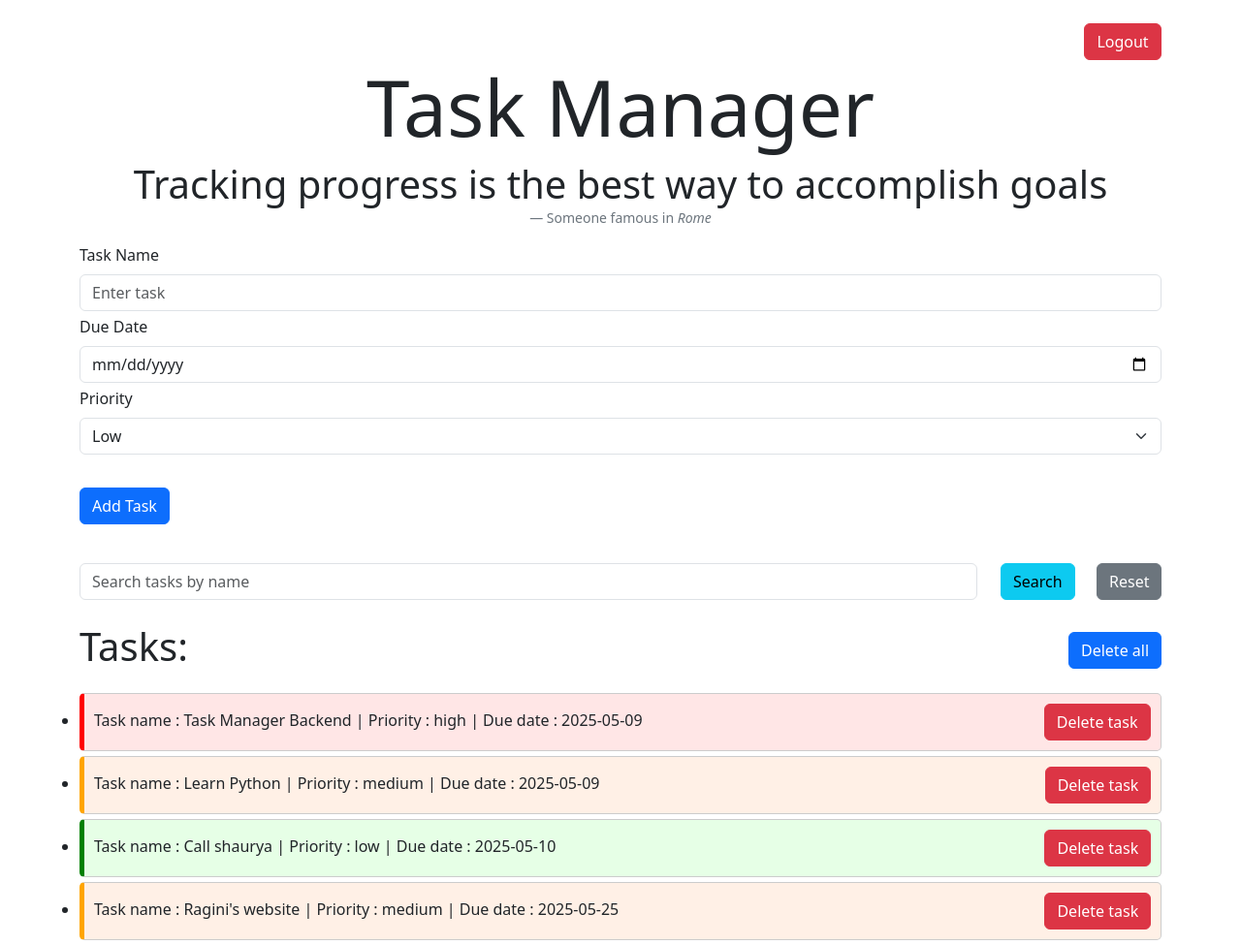
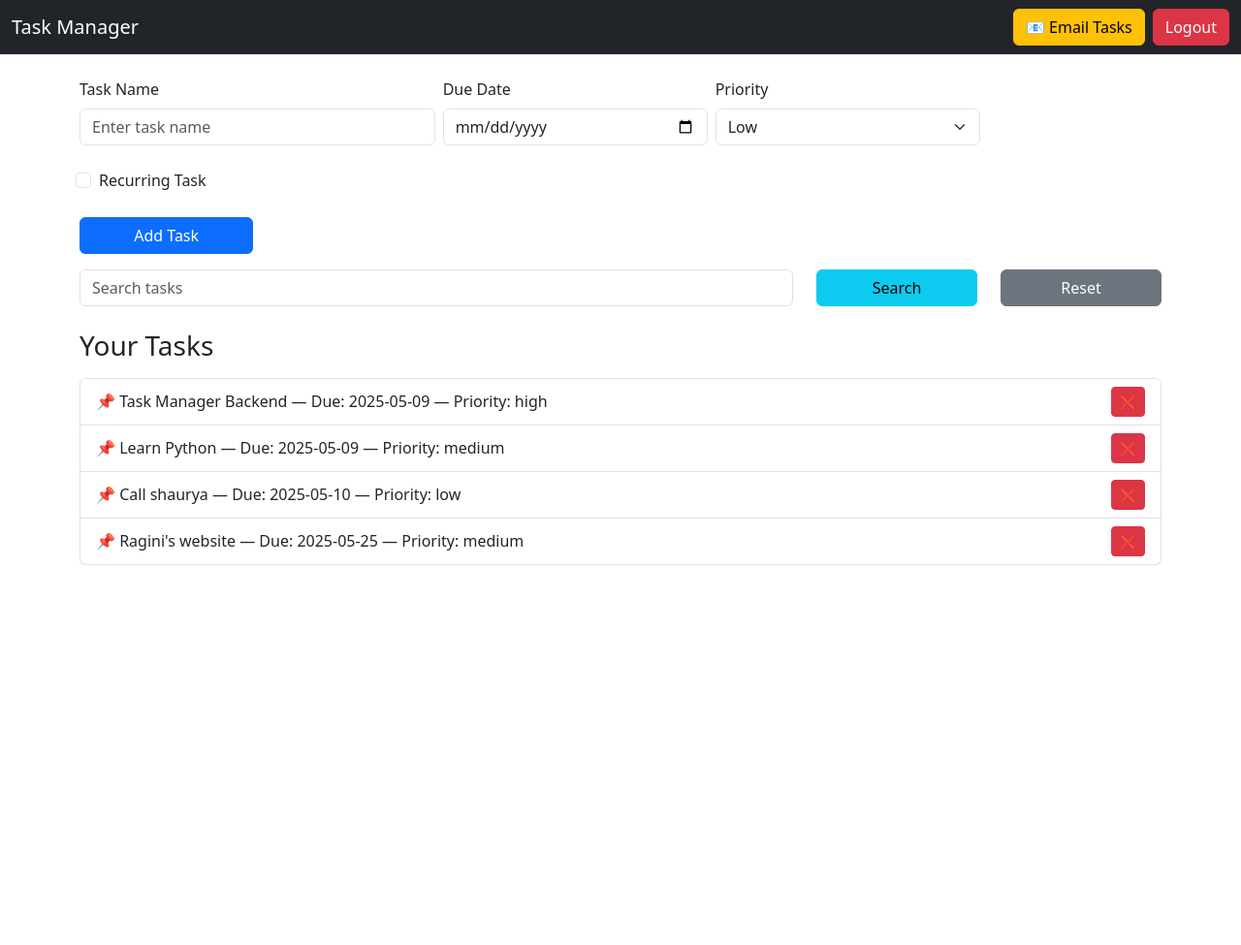
Before and after one commit to Shaurya200911/TaskManager, a Flask app: page / in a window 1280 px wide. Shown: the whole page at 97% size. After the commit the page ends 583 px from the top, so only its background shows below. Run offline with Flask 3, Linux system fonts and the light colour scheme; a user stored in the database is signed in; data comes from the database, SQL or seed files in the repository; both versions use the stored data as it was after the commit.

Commit message:
Task Manager design update

```diff
--- a/app.py
+++ b/app.py
@@ -1,12 +1,22 @@
 from flask import Flask, request, jsonify, redirect, url_for, render_template, session, send_from_directory
 from flask_sqlalchemy import SQLAlchemy
+from flask_mail import Mail, Message
 from datetime import datetime
 
 app = Flask(__name__)
 app.config['SECRET_KEY'] = 'your-secret-key'
 app.config['SQLALCHEMY_DATABASE_URI'] = 'sqlite:///database.db'
 app.config['SQLALCHEMY_TRACK_MODIFICATIONS'] = False
+
+# ✏️ FILL THIS SECTION WITH YOUR MAIL CREDENTIALS
+app.config['MAIL_SERVER'] = 'smtp.gmail.com'
+app.config['MAIL_PORT'] = 587
+app.config['MAIL_USE_TLS'] = True
+app.config['MAIL_USERNAME'] = 'skc112009@gmail.com'       # <-- replace with your Gmail
+app.config['MAIL_PASSWORD'] = 'qefl ranj fhsy mudo'     # <-- replace with App Password
+
 db = SQLAlchemy(app)
+mail = Mail(app)
 
 class User(db.Model):
     id = db.Column(db.Integer, primary_key=True)
@@ -14,18 +24,15 @@ class User(db.Model):
     email = db.Column(db.String(100), unique=True, nullable=False)
     password = db.Column(db.String(100), nullable=False)
 
-    def __repr__(self):
-        return f'<User {self.id}>'
-
 class Task(db.Model):
     id = db.Column(db.Integer, primary_key=True)
     title = db.Column(db.String(100), nullable=False)
     duedate = db.Column(db.Date, nullable=False)
     priority = db.Column(db.String, nullable=False)
+    completed = db.Column(db.Boolean, default=False)
+    recurring = db.Column(db.Boolean, default=False)  # ✅ new field
     user_id = db.Column(db.Integer, db.ForeignKey('user.id'), nullable=False)
 
-    def __repr__(self):
-        return f'<Task {self.id}>'
 
 @app.route('/register', methods=['GET', 'POST'])
 def register():
@@ -33,14 +40,11 @@ def register():
         name = request.form.get('username')
         email = request.form.get('email')
         password = request.form.get('password')
-
         user = User(name=name, email=email, password=password)
         db.session.add(user)
         db.session.commit()
-
         return redirect(url_for('login'))
-    else:
-        return render_template('register.html')
+    return render_template('register.html')
 
 @app.route('/login', methods=['GET', 'POST'])
 def login():
@@ -53,58 +57,13 @@ def login():
             return redirect(url_for('tasks'))
         else:
             return 'Invalid credentials. Please try again.'
-    else:
-        return render_template('login.html')
+    return render_template('login.html')
 
-@app.route('/', methods=['GET'])
+@app.route('/')
 def tasks():
     if 'user_id' not in session:
         return redirect(url_for('login'))
     return render_template('index.html')
-
-@app.route('/api/tasks', methods=['GET'])
-def get_tasks():
-    if 'user_id' not in session:
-        return jsonify({'error': 'Unauthorized'}), 401
-    tasks = Task.query.filter_by(user_id=session['user_id']).all()
-    return jsonify([
-        {
-            'id': task.id,
-            'name': task.title,
-            'dueDate': task.duedate.strftime('%Y-%m-%d'),
-            'priority': task.priority,
-            'completed': False
-        } for task in tasks
-    ])
-
-@app.route('/api/tasks', methods=['POST'])
-def create_task():
-    if 'user_id' not in session:
-        return jsonify({'error': 'Unauthorized'}), 401
-
-    data = request.json
-    new_task = Task(
-        title=data['name'],
-        duedate=datetime.strptime(data['dueDate'], '%Y-%m-%d').date(),
-        priority=data['priority'],
-        user_id=session['user_id']
-    )
-    db.session.add(new_task)
-    db.session.commit()
-    return jsonify({'message': 'Task added', 'id': new_task.id})
-
-@app.route('/api/tasks/<int:task_id>', methods=['DELETE'])
-def delete_task(task_id):
-    if 'user_id' not in session:
-        return jsonify({'error': 'Unauthorized'}), 401
-
-    task = Task.query.filter_by(id=task_id, user_id=session['user_id']).first()
-    if not task:
-        return jsonify({'error': 'Task not found'}), 404
-
-    db.session.delete(task)
-    db.session.commit()
-    return jsonify({'message': 'Task deleted'})
 
 @app.route('/api/search')
 def search_tasks():
@@ -123,9 +82,93 @@ def search_tasks():
             'name': task.title,
             'dueDate': task.duedate.strftime('%Y-%m-%d'),
             'priority': task.priority,
-            'completed': False
+            'completed': task.completed
         } for task in tasks
     ])
+
+
+@app.route('/api/tasks', methods=['GET'])
+def get_tasks():
+    if 'user_id' not in session:
+        return jsonify({'error': 'Unauthorized'}), 401
+    tasks = Task.query.filter_by(user_id=session['user_id']).all()
+    return jsonify([{
+        'id': task.id,
+        'name': task.title,
+        'dueDate': task.duedate.strftime('%Y-%m-%d'),
+        'priority': task.priority,
+        'completed': task.completed
+    } for task in tasks])
+
+@app.route('/api/tasks', methods=['POST'])
+def create_task():
+    if 'user_id' not in session:
+        return jsonify({'error': 'Unauthorized'}), 401
+    data = request.json
+    task = Task(
+        title=data['name'],
+        duedate=datetime.strptime(data['dueDate'], '%Y-%m-%d').date(),
+        priority=data['priority'],
+        recurring=data.get('recurring', False),
+        user_id=session['user_id']
+    )
+
+    db.session.add(task)
+    db.session.commit()
+    return jsonify({'message': 'Task added', 'id': task.id})
+
+@app.route('/api/tasks/<int:task_id>', methods=['DELETE'])
+def delete_task(task_id):
+    if 'user_id' not in session:
+        return jsonify({'error': 'Unauthorized'}), 401
+    task = Task.query.filter_by(id=task_id, user_id=session['user_id']).first()
+    if task:
+        db.session.delete(task)
+        db.session.commit()
+        return jsonify({'message': 'Task deleted'})
+    return jsonify({'error': 'Not found'}), 404
+
+@app.route('/api/tasks/<int:task_id>/toggle', methods=['PATCH'])
+def toggle_task_completion(task_id):
+    if 'user_id' not in session:
+        return jsonify({'error': 'Unauthorized'}), 401
+    task = Task.query.filter_by(id=task_id, user_id=session['user_id']).first()
+    if task:
+        task.completed = not task.completed
+        db.session.commit()
+        return jsonify({'message': 'Toggled'})
+    return jsonify({'error': 'Task not found'}), 404
+
+@app.route('/send-email')
+def send_email():
+    if 'user_id' not in session:
+        return redirect(url_for('login'))
+
+    user = User.query.get(session['user_id'])
+    tasks = Task.query.filter_by(user_id=user.id).all()
+
+    current = [t for t in tasks if not t.completed]
+    completed = [t for t in tasks if t.completed]
+
+    body = f"""Hello {user.name},
+
+Here is your task summary:
+
+📌 Pending Tasks:
+{chr(10).join(f"- {t.title} (Due: {t.duedate})" for t in current)}
+
+✅ Completed Tasks:
+{chr(10).join(f"- {t.title}" for t in completed)}
+
+Regards,
+Your Task Manager
+"""
+
+    msg = Message("Your Task Summary", sender=app.config['MAIL_USERNAME'], recipients=[user.email])
+    msg.body = body
+    mail.send(msg)
+
+    return redirect(url_for('tasks'))
 
 @app.route('/logout')
 def logout():
--- a/requirements.txt
+++ b/requirements.txt
@@ -1,2 +1,3 @@
 flask
 flask_sqlalchemy
+flask_mail
--- a/styles.css
+++ b/styles.css
@@ -27,10 +27,11 @@
 }
 
 .completed {
-    text-decoration: line-through;
-    color: #777;
-    background-color: #e0e0e0;
+  text-decoration: line-through;
+  color: gray;
+  background-color: #f0f0f0;
 }
+
 
 .delete{
     position: sticky;
--- a/templates/index.html
+++ b/templates/index.html
@@ -1,85 +1,75 @@
 <!DOCTYPE html>
-<html lang="en" dir="ltr">
+<html lang="en">
 <head>
-  <meta charset="utf-8">
-  <meta name="viewport" content="width=device-width, initial-scale=1.0">
-  <meta name="author" content="Task Manager for people without time">
+  <meta charset="UTF-8">
+  <meta name="viewport" content="width=device-width, initial-scale=1">
   <title>Task Manager</title>
-  <link rel="stylesheet" href="styles.css" />
+  <link rel="stylesheet" href="styles.css">
   <link href="https://cdn.jsdelivr.net/npm/bootstrap@5.3.5/dist/css/bootstrap.min.css" rel="stylesheet">
-  <script src="https://cdn.jsdelivr.net/npm/bootstrap@5.3.5/dist/js/bootstrap.bundle.min.js"></script>
 </head>
 <body>
-<div class="container mt-4">
-  <div class="title-section mb-6">
-    <center>
-      <a class="btn btn-danger logout" href="{{ url_for('logout') }}">Logout</a>
-      <h1 class="display-1"><b>Task Manager</b></h1>
-      <figure class="mt-2">
-        <blockquote class="blockquote">
-          <p class="display-6">Tracking progress is the best way to accomplish goals</p>
-        </blockquote>
-        <figcaption class="blockquote-footer">Someone famous in <cite title="Source Title">Rome</cite></figcaption>
-      </figure>
-    </center>
+
+<!-- Navbar -->
+<nav class="navbar navbar-expand-lg navbar-dark bg-dark mb-4">
+  <div class="container-fluid">
+    <a class="navbar-brand" href="#">Task Manager</a>
+    <div class="d-flex">
+      <a class="btn btn-warning me-2" href="/send-email">📧 Email Tasks</a>
+      <a class="btn btn-danger" href="{{ url_for('logout') }}">Logout</a>
+    </div>
   </div>
+</nav>
 
-  <!-- Task Input -->
-  <section id="input-section" class="mb-3">
-    <div class="row g-1 align-items-center">
-      <div class="col-md-15">
+<div class="container">
+  <!-- Task Entry -->
+  <section class="mb-3">
+    <div class="row g-2 align-items-center">
+      <div class="col-md-4 col-12">
         <label for="task-name" class="form-label">Task Name</label>
-        <input type="text" class="form-control" id="task-name" placeholder="Enter task" required>
+        <input type="text" class="form-control" id="task-name" placeholder="Enter task name" required>
       </div>
-      <div class="col-md-15">
+      <div class="col-md-3 col-6">
         <label for="due-date" class="form-label">Due Date</label>
         <input type="date" class="form-control" id="due-date" required>
       </div>
-      <div class="col-md-15">
+      <div class="col-md-3 col-6">
         <label for="priority" class="form-label">Priority</label>
-        <select class="form-select" id="priority" required>
+        <select class="form-select" id="priority">
           <option value="low">Low</option>
           <option value="medium">Medium</option>
           <option value="high">High</option>
         </select>
       </div>
-      <div class="col-md-2">
-        <button id="add-task-btn" class="btn btn-primary add-task-btn">Add Task</button><br><br>
+      <div class="form-check mt-4">
+        <input class="form-check-input" type="checkbox" id="recurring-task">
+        <label class="form-check-label" for="recurring-task">
+          Recurring Task
+        </label>
+      </div>
+      <div class="col-md-2 col-12 mt-4">
+        <button id="add-task-btn" class="btn btn-primary w-100">Add Task</button>
       </div>
     </div>
   </section>
 
-  <!-- Search Section (Below Add Button) -->
-  <section id="search-section" class="mb-4">
+  <!-- Search -->
+  <section class="mb-4">
     <div class="row">
-      <div class="col-md-10">
-        <input type="text" id="search-input" class="form-control" placeholder="Search tasks by name">
+      <div class="col-8">
+        <input type="text" id="search-input" class="form-control" placeholder="Search tasks">
       </div>
-      <div class="col-md-1">
-        <button id="search-btn" class="btn btn-info search-btn">Search</button>
+      <div class="col-2">
+        <button id="search-btn" class="btn btn-info w-100">Search</button>
       </div>
-      <div class="col-md-1">
-        <button id="reset-btn" class="btn btn-secondary reset-btn">Reset</button>
-      </div>
-    </div>
-  </section>
-
-  <!-- Task Actions -->
-  <section id="filter-section" class="mb-3">
-    <div class="row align-items-center">
-      <div class="col-md-6">
-        <h1>Tasks:</h1>
-      </div>
-      <div class="col-md-6">
-        <button type="button" class="btn btn-primary delete" id="deleteall">Delete all</button>
+      <div class="col-2">
+        <button id="reset-btn" class="btn btn-secondary w-100">Reset</button>
       </div>
     </div>
   </section>
 
   <!-- Task List -->
-  <section id="task-list">
-    <ul id="tasks" class="list-group"></ul>
-  </section>
+  <h3 class="mb-3">Your Tasks</h3>
+  <ul id="tasks" class="list-group"></ul>
 </div>
 
 <script src="script.js"></script>
```
Also changed, not shown: script.js (+86 -65 lines), instance/database.db, instance/databasecopy.db (added), instance/databasecopy1.db (added).
